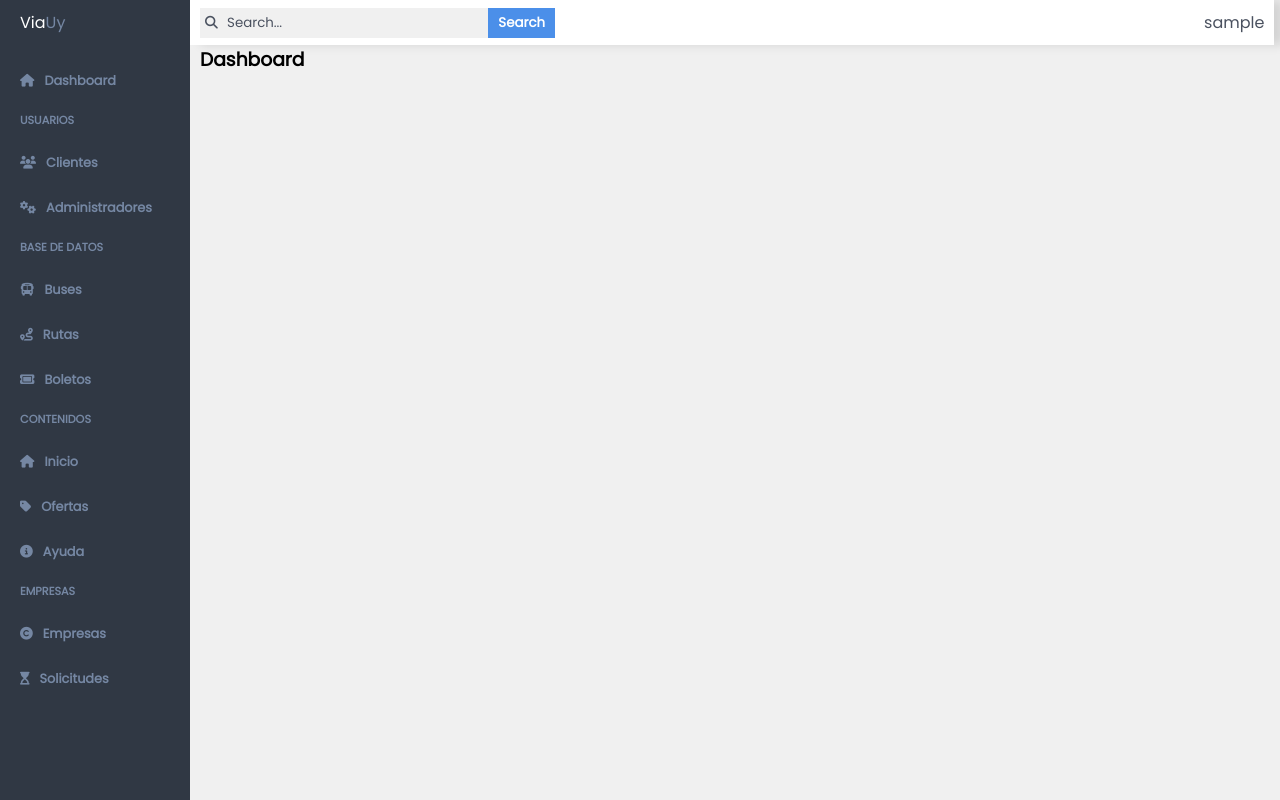
After one commit to benjask8/viauy, a PHP site: the page made by src/vista/admin/dashboard.php in a window 1280 px wide. The commit adds this page. Run offline with PHP 8.4, Linux system fonts and the light colour scheme; the template is opened without the code that fills it, so the values that code supplies are empty; the visitor is signed in with stand-in values (Sample User, id 1); some libraries are stand-ins or nearby versions.

```diff
--- a/base/viauybd.sql
+++ b/base/viauybd.sql
@@ -1,5 +1,5 @@
-CREATE DATABASE ViaUY;
-USE ViaUY;
+CREATE DATABASE viauy;
+USE viauy;
 
 CREATE TABLE user (
     username VARCHAR(255) PRIMARY KEY ,
--- /dev/null
+++ b/src/vista/admin/dashboard.php
@@ -0,0 +1,10 @@
+<?php
+    require_once 'src/vista/admin/partials/estructure.php';
+?>
+
+    <h3>Dashboard</h3>
+
+<?php
+    // Incluye la parte final de la estructura de la página
+    require_once 'src/vista/admin/partials/endEstructure.php';
+?>
--- /dev/null
+++ b/src/vista/admin/partials/endEstructure.php
@@ -0,0 +1,6 @@
+</div>
+   <script src="/via_uy/src/public/js/jquery-3.7.0.min.js"></script>
+    <script src="/via_uy/src/public/js/dashboard.js"></script>
+    <script src="https://cdn.jsdelivr.net/npm/bootstrap@5.3.0/dist/js/bootstrap.bundle.min.js" integrity="sha384-geWF76RCwLtnZ8qwWowPQNguL3RmwHVBC9FhGdlKrxdiJJigb/j/68SIy3Te4Bkz" crossorigin="anonymous"></script>
+  </body>
+</html>
--- /dev/null
+++ b/src/vista/admin/partials/estructure.php
@@ -0,0 +1,72 @@
+<?php
+?>
+<!DOCTYPE html>
+<html lang="en">
+<head>
+    <meta charset="UTF-8">
+    <meta name="viewport" content="width=device-width, initial-scale=1.0">
+
+    <link rel="stylesheet" href="public/css/dashboard.css">
+    <script src="https://kit.fontawesome.com/d1b7ca4fc4.js" crossorigin="anonymous"></script>
+
+    <title>Dashboard</title>
+</head>
+<body>
+
+<aside class="dashboard-aside">
+    <div class="aside-profile">
+        <a href="/via_uy" class="aside-profile-username">Via<span class="username-span">Uy</span></a>
+    </div>
+    <ul class="aside-links">
+        <p class="aside-links-subtitle">Inicio</p>
+        <li class="aside-links-li">
+            <ul class="aside-links-li-ul">
+                    <li class="aside-links-li-ul-li"><a href="" class="aside-links-li-ul-li-a"><i class="fa-solid fa-house"></i>Dashboard</a></li>
+            </ul>
+        </li>
+        <p class="aside-links-subtitle">Usuarios</p>
+        <li class="aside-links-li">
+            <ul class="aside-links-li-ul">
+                    <li class="aside-links-li-ul-li"><a href="" class="aside-links-li-ul-li-a"><i class="fa-solid fa-users"></i>Clientes</a></li>
+                    <li class="aside-links-li-ul-li"><a href="" class="aside-links-li-ul-li-a"><i class="fa-sharp fa-solid fa-gears"></i>Administradores</a></li>
+            </ul>
+        </li>
+        <p class="aside-links-subtitle">Base de Datos</p>
+        <li class="aside-links-li">
+            <ul class="aside-links-li-ul">
+            <li class="aside-links-li-ul-li"><a href="" class="aside-links-li-ul-li-a"><i class="fa-solid fa-bus"></i>Buses</a></li>
+                    <li class="aside-links-li-ul-li"><a href="" class="aside-links-li-ul-li-a"><i class="fa-solid fa-route"></i>Rutas</a></li>
+                    <li class="aside-links-li-ul-li"><a href="" class="aside-links-li-ul-li-a"><i class="fa-solid fa-ticket"></i>Boletos</a></li>
+            </ul>
+        </li>
+        <p class="aside-links-subtitle">Contenidos</p>
+        <li class="aside-links-li">
+            <ul class="aside-links-li-ul">
+            <li class="aside-links-li-ul-li"><a href="" class="aside-links-li-ul-li-a"><i class="fa-solid fa-home"></i>Inicio</a></li>
+                    <li class="aside-links-li-ul-li"><a href="" class="aside-links-li-ul-li-a"><i class="fa-solid fa-tag"></i>Ofertas</a></li>
+                    <li class="aside-links-li-ul-li"><a href="" class="aside-links-li-ul-li-a"><i class="fa-solid fa-circle-info"></i>Ayuda</a></li>
+            </ul>
+        </li>
+        <p class="aside-links-subtitle">Empresas</p>
+        <li class="aside-links-li">
+            <ul class="aside-links-li-ul">
+                <li class="aside-links-li-ul-li"><a href="" class="aside-links-li-ul-li-a"><i class="fa-solid fa-copyright"></i>Empresas</a></li>
+                <li class="aside-links-li-ul-li"><a href="" class="aside-links-li-ul-li-a"><i class="fa-solid fa-hourglass-start"></i>Solicitudes</a></li>
+            </ul>
+        </li>
+    </ul>
+</aside>
+
+
+
+<header class="dashboard-header">
+    <form class="dashboard-header-search">
+        <i class="fa-solid fa-magnifying-glass"></i>
+        <input type="search" name="" placeholder="Search..." id="">
+        <button>Search</button>
+    </form>
+    <div class="dashboard-header-profile">
+        <p><?= $_SESSION['user_name']?></p>
+    </div>
+</header>
+<div class="dashboard-body">
--- a/src/vista/user/login.php
+++ b/src/vista/user/login.php
@@ -1,10 +1,10 @@
 <?php
-require 'src/vista/partials/head.php';
 
 if (isset($_SESSION['user_name'])) {
   header('Location: /viauy');
   exit();
 }
+require 'src/vista/partials/head.php';
 
 
 ?>
--- a/src/vista/user/signup.php
+++ b/src/vista/user/signup.php
@@ -1,10 +1,10 @@
 <?php
-require 'src/vista/partials/head.php';
-
 if (isset($_SESSION['user_name'])) {
   header('Location: /viauy');
   exit();
 }
+require 'src/vista/partials/head.php';
+
 
 ?>
 <style>
```
Also changed, not shown: public/css/responsives.css (renamed from public/css/responsive.css, +8 -0 lines), src/controlador/Admin_Controller.php (added, +15 -0 lines), src/vista/partials/head.php (+3 -6 lines).
